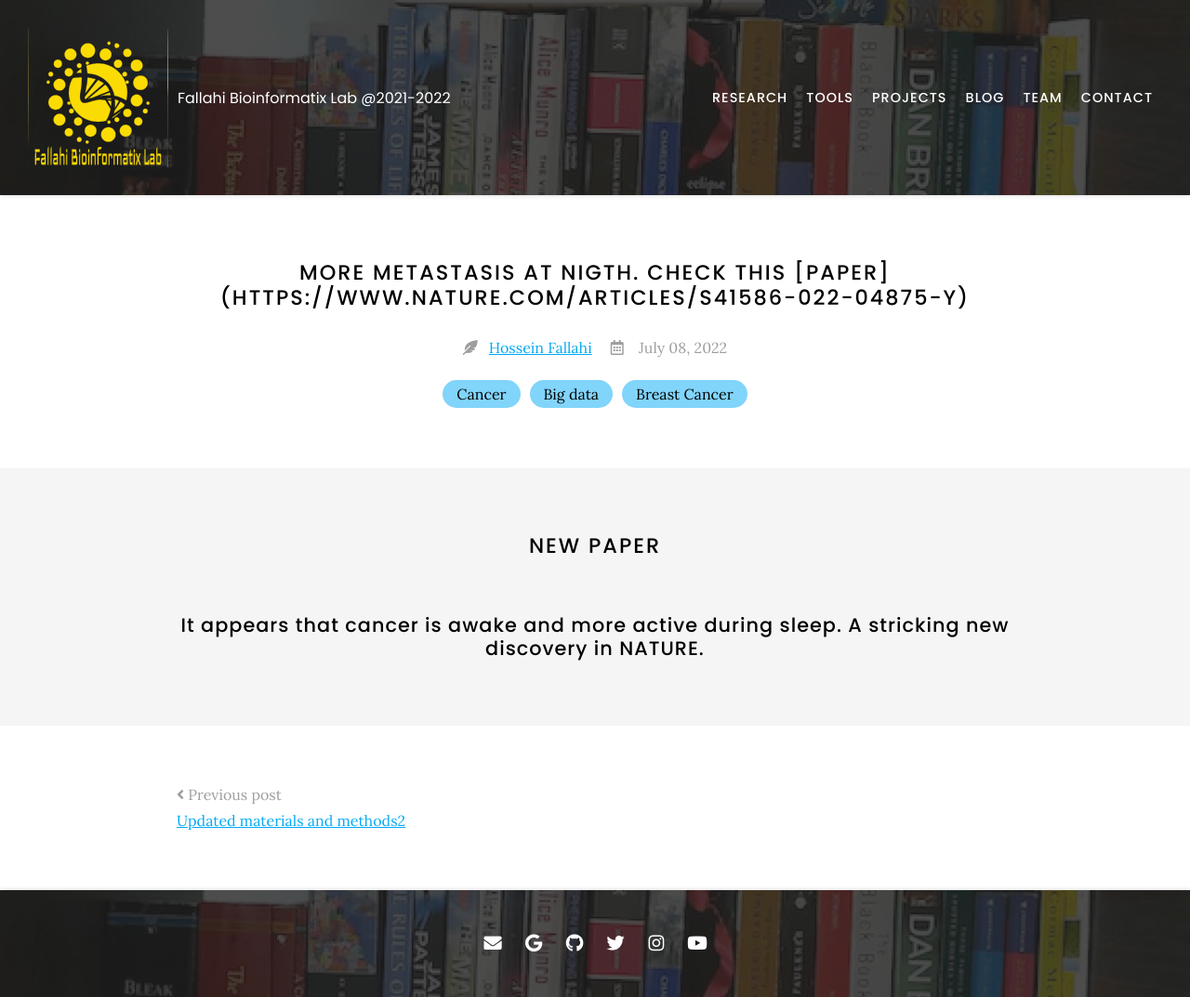
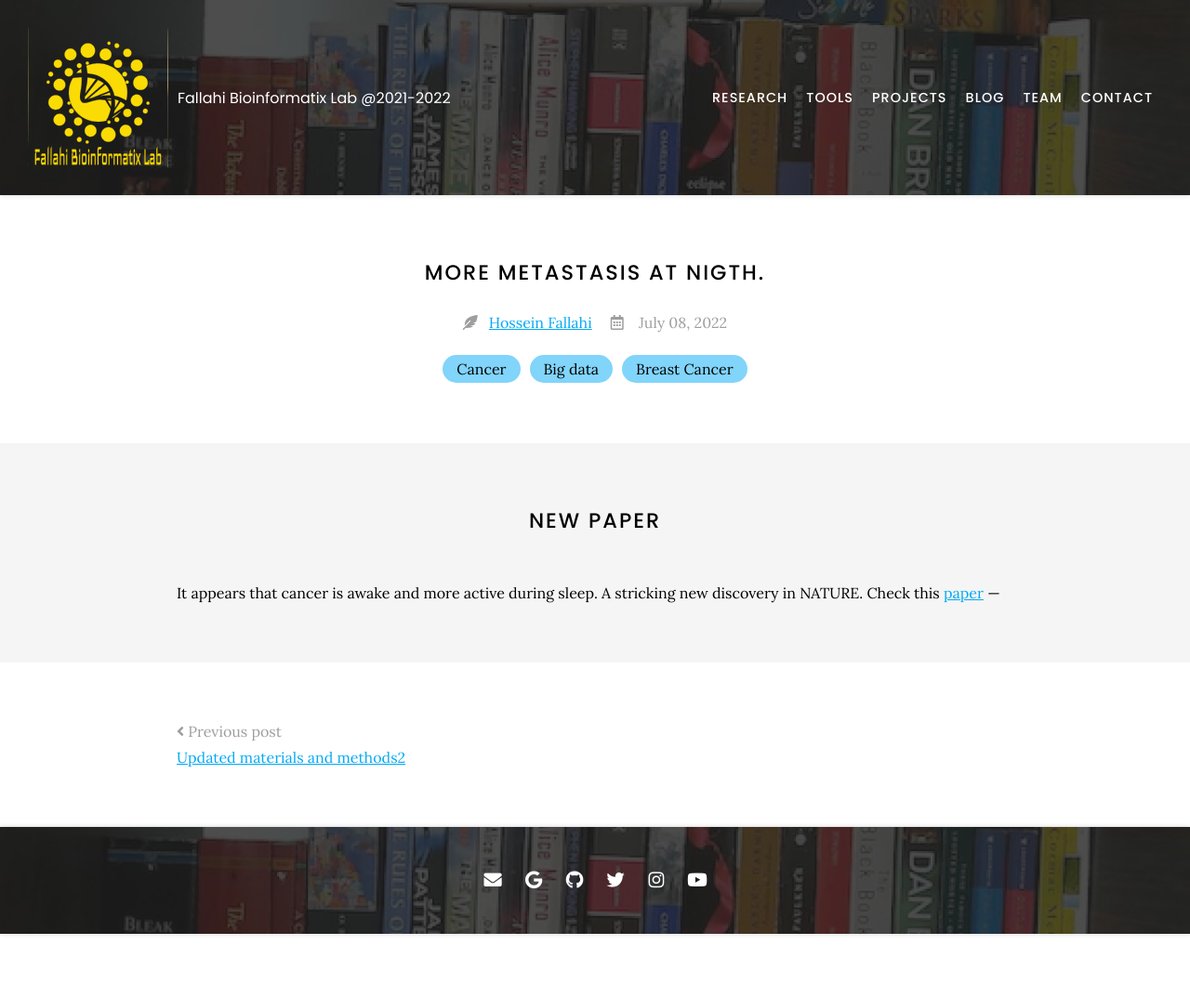
Before and after one commit to Hossein-Fallahi/Fallahi-Bioinformatics-Lab, a Jekyll site: the page built from _posts/2022-07-08-post-3.md, in a window 1280 px wide. Shown: the whole page at 93% size. Built offline with Jekyll 4.4.1, drawn with Linux system fonts in a browser that asks for light colours; nearby versions of some CDN libraries; after the commit the page ends 1005 px from its top, so only the background shows below that; some of the changed lines change nothing that is shown.

Commit message:
Update 2022-07-08-post-3.md

```diff
--- a/_posts/2022-07-08-post-3.md
+++ b/_posts/2022-07-08-post-3.md
@@ -1,5 +1,5 @@
 ---
-title: More metastasis at nigth. Check this [paper](https://www.nature.com/articles/s41586-022-04875-y)
+title: More metastasis at nigth.
 tags:
   - Cancer
   - Big data
@@ -12,4 +12,5 @@
 # New paper
 
 It appears that cancer is awake and more active during sleep. A stricking new discovery in NATURE.
+Check this [paper](https://www.nature.com/articles/s41586-022-04875-y)
 ---
```
